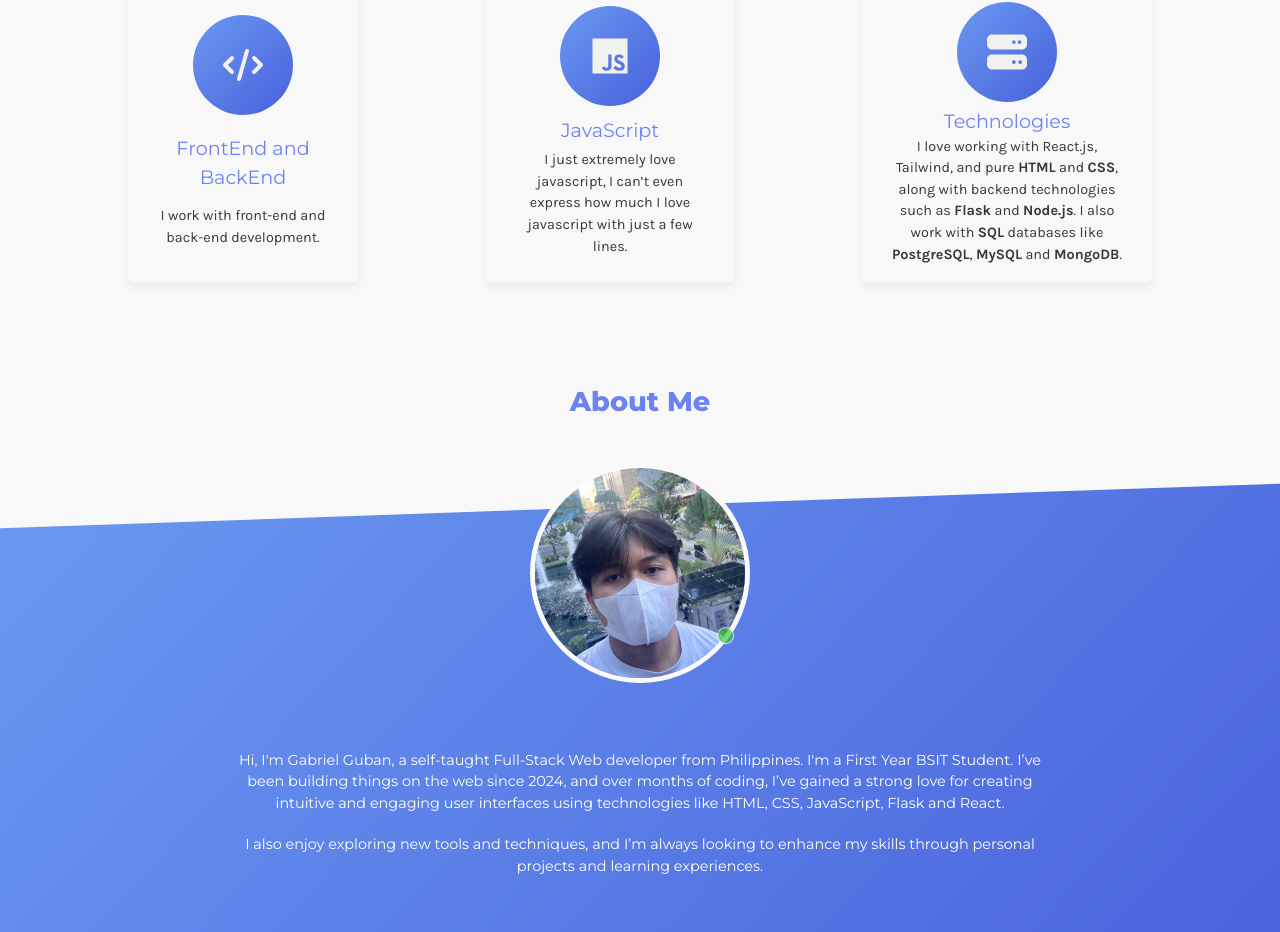
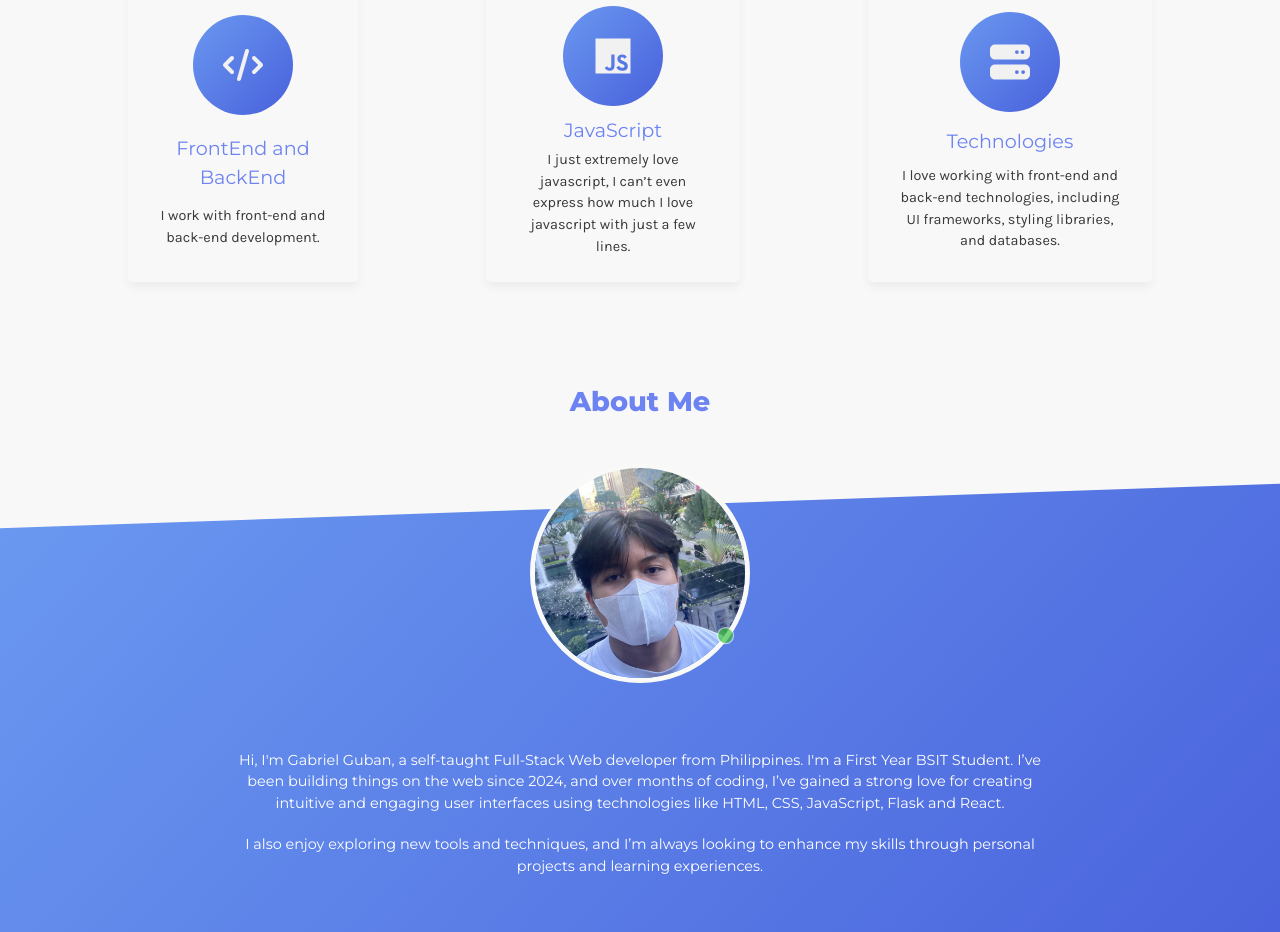
Before and after one commit to gabyel-dev/my-portfolio, a React (Vite) app: page / in a window 1280 px wide. Shown: the part 894-1826 px from the top of the page. Built offline with nearby package versions, Linux system fonts and the light colour scheme; a web font is replaced by a local one.

Commit message:
updated portfolio

```diff
--- a/src/components/AboutMe.jsx
+++ b/src/components/AboutMe.jsx
@@ -69,10 +69,10 @@ export default function AboutMe() {
                 Technologies
               </h1>
               <p className="karla text-[0.9rem]">
-                I love working with React.js, Tailwind, and pure <b>HTML</b> and{" "}
-                <b>CSS</b>, along with backend technologies such as <b>Flask</b>{" "}
-                and <b>Node.js</b>. I also work with <b>SQL</b> databases like{" "}
-                <b>PostgreSQL</b>, <b>MySQL</b> and <b>MongoDB</b>.
+                <p className="karla text-[0.9rem]">
+                  I love working with front-end and back-end technologies,
+                  including UI frameworks, styling libraries, and databases.
+                </p>
               </p>
             </li>
           </ul>
```
